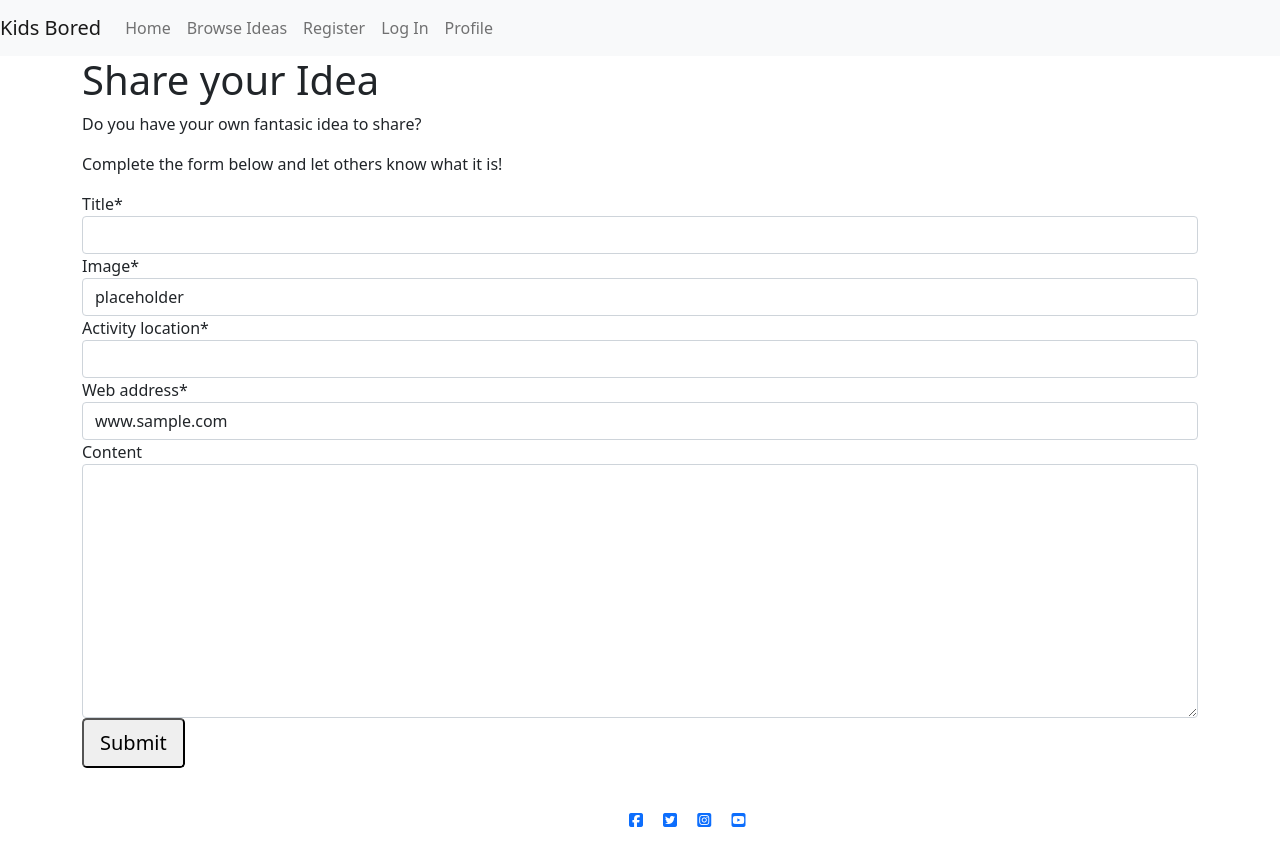
After one commit to 0oSaraho0/pp4-kids-activity-site, a Django app: template ideas/templates/ideas/create_idea.html in a window 1280 px wide. The commit adds this page. Run offline with Django 3.2, Linux system fonts and the light colour scheme; the template is opened without the code that fills it: values that come from a table or form of the project are taken from there, others are empty; some libraries are stand-ins or nearby versions.

Commit message:
add create idea page and form

```diff
--- a/ideas/forms.py
+++ b/ideas/forms.py
@@ -1,4 +1,4 @@
-from .models import Comment
+from .models import Comment, Idea
 from django import forms
 
 
@@ -6,3 +6,23 @@ class CommentForm(forms.ModelForm):
     class Meta:
         model = Comment
         fields = ('body',)
+
+
+class IdeaForm(forms.ModelForm):
+    class Meta:
+        model = Idea
+        fields = (
+            'title',
+            'featured_image',
+            'activity_location',
+            'web_address',
+            'content',
+        )
+
+        lables = {
+            'title': 'Activity Name',
+            'featured_image': 'Picture',
+            'activity_location': 'Location',
+            'web_address': 'Web Link',
+            'content': 'Review',
+        }
--- /dev/null
+++ b/ideas/templates/ideas/create_idea.html
@@ -0,0 +1,27 @@
+{% extends "base.html" %}
+{% block content %}
+{% load crispy_forms_tags %}
+
+
+<div class="container">
+
+    <h1>Share your Idea</h1>
+    <p>Do you have your own fantasic idea to share?</p>
+    <p>Complete the form below and let others know what it is!</p>
+    <form class="create_idea_form" method="POST">
+
+        {% csrf_token %}
+
+        {{form | crispy}}
+
+
+        <button type="submit" class="btn-lg">Submit</button>
+
+
+
+
+
+
+    </form>
+</div>
+{% endblock %}
--- a/templates/base.html
+++ b/templates/base.html
@@ -35,6 +35,9 @@
             {% if user.is_authenticated %}
             <li class="nav-item">
                 <a class="nav-link" href="{% url 'account_logout' %}">Log Out</a>
+            </li>
+            <li class="nav-item">
+                <a class="nav-link" href="{% url 'create' %}">Add Idea</a>
             </li>
             {% else %}
             <li class="nav-item">
```
